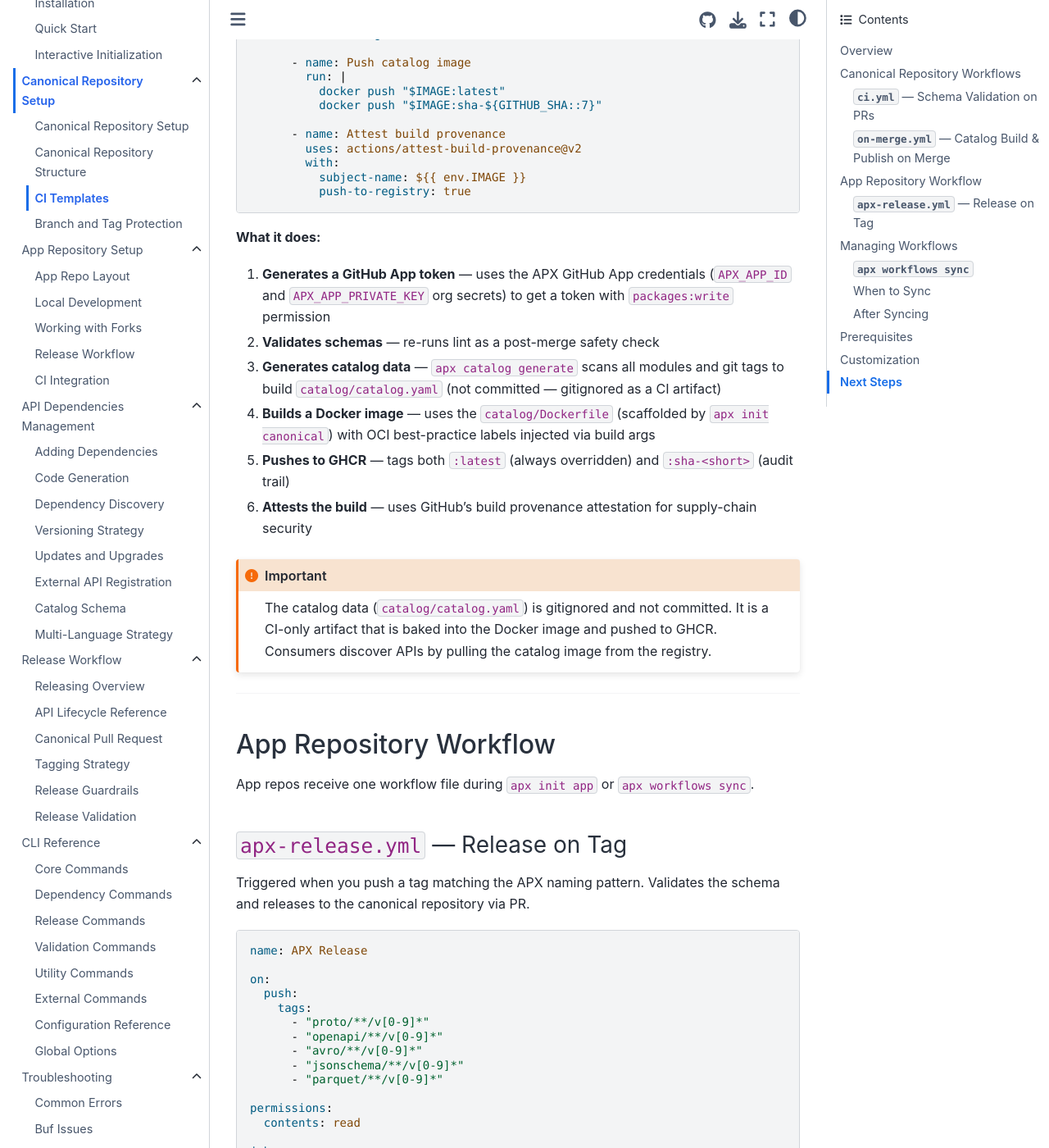
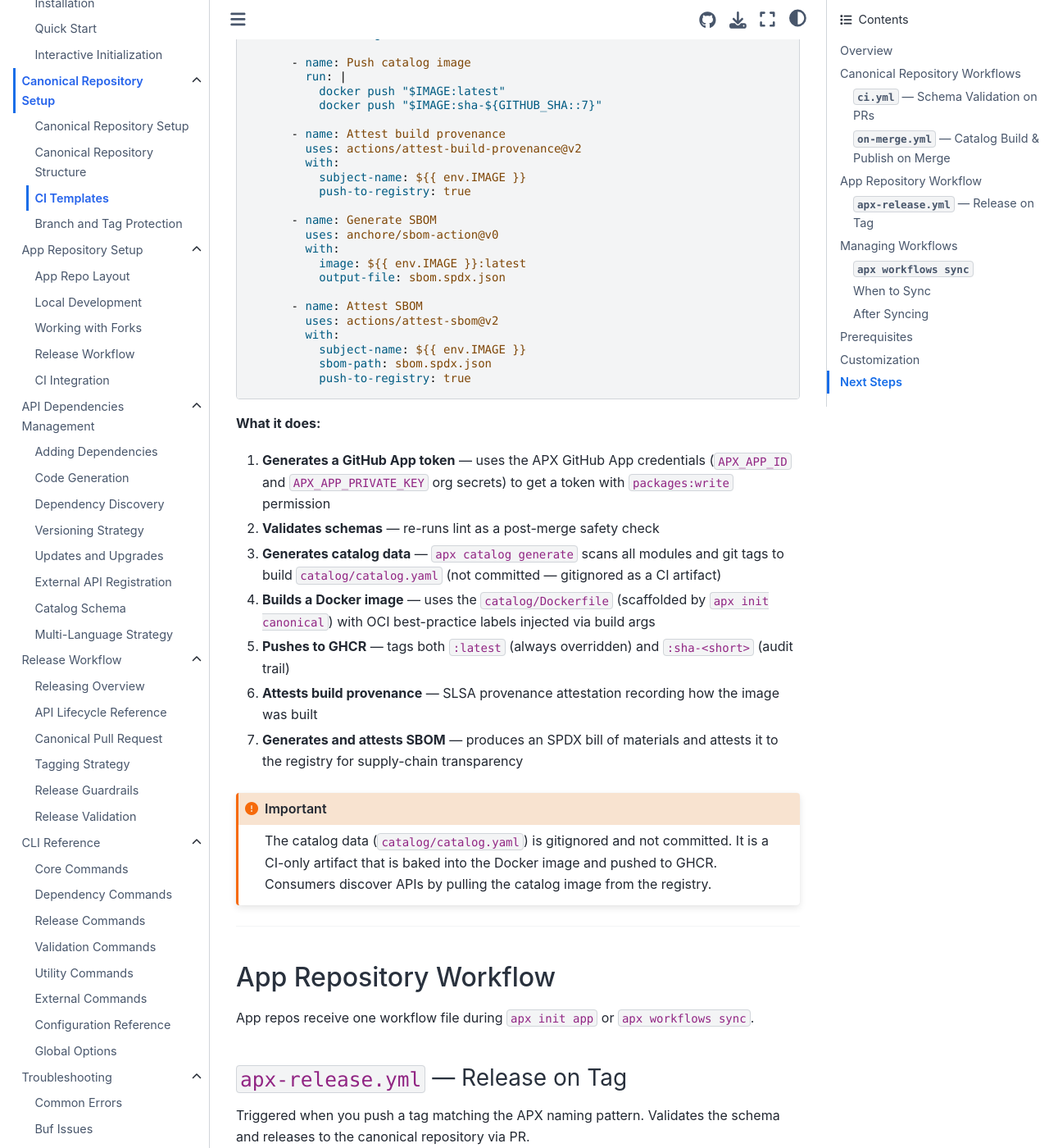
Before and after one commit to infobloxopen/apx, a Sphinx documentation site: the page built from docs/canonical-repo/ci-templates.md, in a window 1280 px wide and 1400 px high, scrolled down 2963 px. Shown: the whole window at 82% size. Built offline with Sphinx 7.4.7 and the Sphinx Book theme 1.1.4, drawn with Linux system fonts in a browser that asks for light colours.

Commit message:
feat: add SBOM generation and attestation to on-merge workflow
Add anchore/sbom-action to generate an SPDX bill of materials and
actions/attest-sbom to attest it to the registry alongside the existing
build provenance attestation. Updates the workflow template and all
doc files that include the on-merge workflow YAML.

````diff
--- a/docs/canonical-repo/ci-templates.md
+++ b/docs/canonical-repo/ci-templates.md
@@ -131,6 +131,19 @@ jobs:
         with:
           subject-name: ${{ env.IMAGE }}
           push-to-registry: true
+
+      - name: Generate SBOM
+        uses: anchore/sbom-action@v0
+        with:
+          image: ${{ env.IMAGE }}:latest
+          output-file: sbom.spdx.json
+
+      - name: Attest SBOM
+        uses: actions/attest-sbom@v2
+        with:
+          subject-name: ${{ env.IMAGE }}
+          sbom-path: sbom.spdx.json
+          push-to-registry: true
 ```
 
 **What it does:**
@@ -140,7 +153,8 @@ jobs:
 3. **Generates catalog data** — `apx catalog generate` scans all modules and git tags to build `catalog/catalog.yaml` (not committed — gitignored as a CI artifact)
 4. **Builds a Docker image** — uses the `catalog/Dockerfile` (scaffolded by `apx init canonical`) with OCI best-practice labels injected via build args
 5. **Pushes to GHCR** — tags both `:latest` (always overridden) and `:sha-<short>` (audit trail)
-6. **Attests the build** — uses GitHub's build provenance attestation for supply-chain security
+6. **Attests build provenance** — SLSA provenance attestation recording how the image was built
+7. **Generates and attests SBOM** — produces an SPDX bill of materials and attests it to the registry for supply-chain transparency
 
 :::{important}
 The catalog data (`catalog/catalog.yaml`) is gitignored and not committed. It is a CI-only artifact that is baked into the Docker image and pushed to GHCR. Consumers discover APIs by pulling the catalog image from the registry.
````
Also changed, not shown: docs/app-repos/working-with-forks.md (+9 -0 lines), docs/canonical-repo/setup.md (+9 -0 lines), 1 other file.
